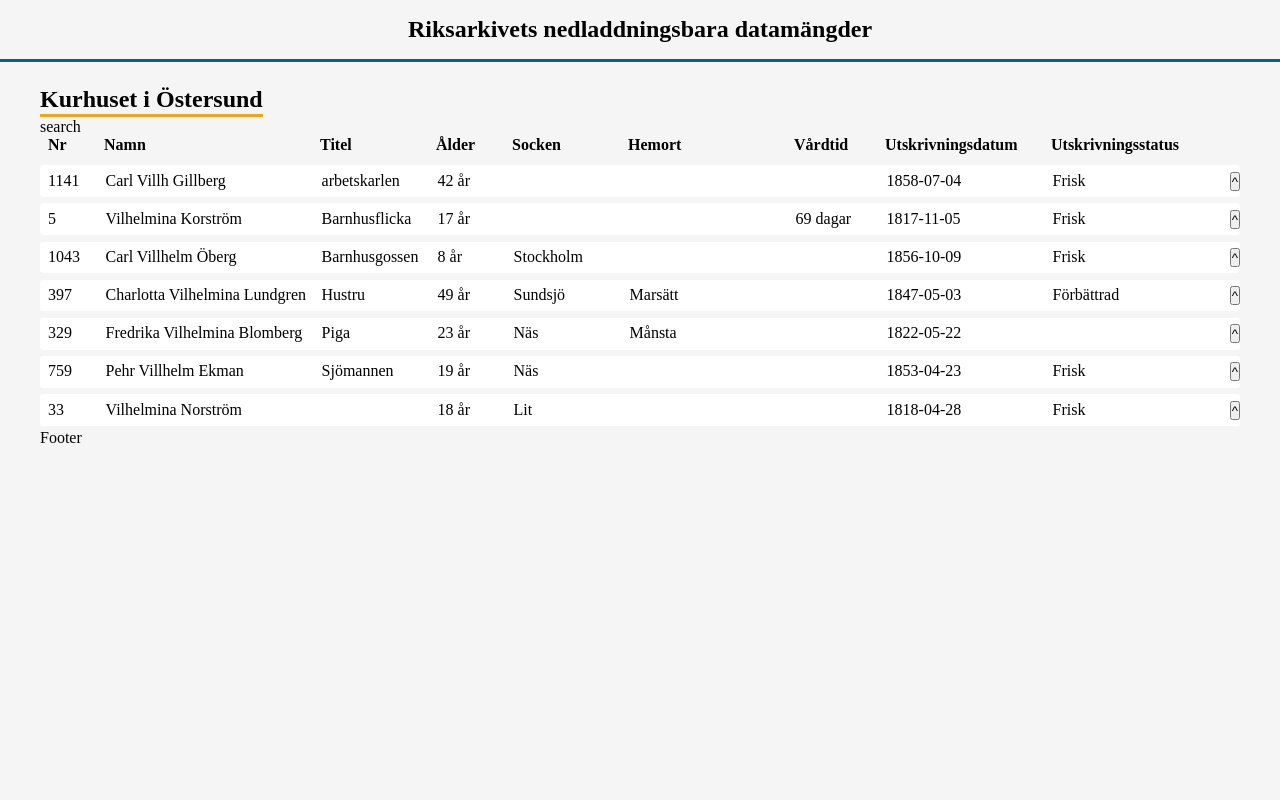
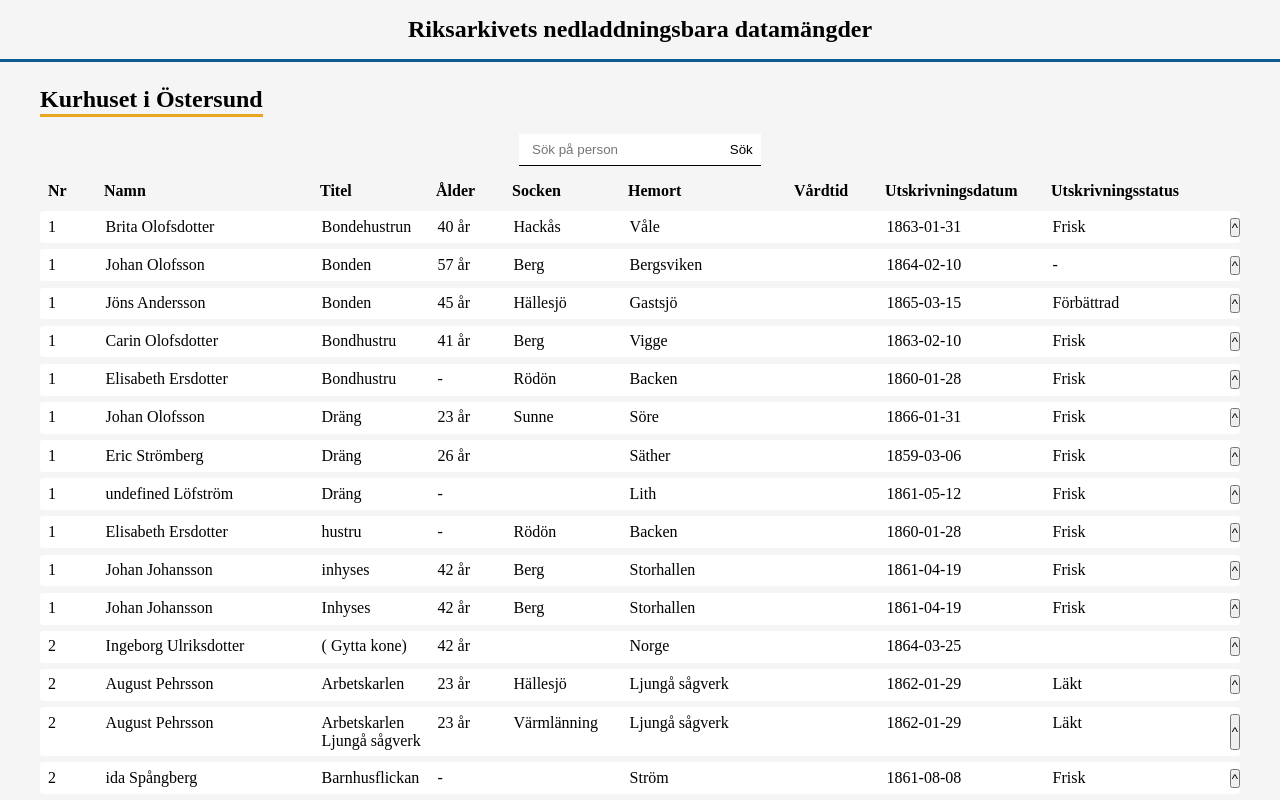
Before and after one commit to Nicklas-Holmqvist/riksarkivets-oppna-databaser, a Next.js app: page /kurhuset-i-ostersund in a window 1280 px wide. Shown: the top 800 px of the page. Built offline with nearby package versions, Linux system fonts and the light colour scheme.

Commit message:
feat: created search component

```diff
--- a/components/Layout.tsx
+++ b/components/Layout.tsx
@@ -8,7 +8,7 @@
       <Header />
       <Nav />
       <main>{children}</main>
-      <footer>Footer</footer>
+      <footer></footer>
     </>
   );
 };
--- /dev/null
+++ b/components/Search.tsx
@@ -0,0 +1,49 @@
+import React, { useState } from 'react';
+import styled from 'styled-components';
+
+interface SearchProps {
+  handleSearchEvent: (searchValue: string) => void;
+}
+
+const Search: React.FC<SearchProps> = ({ handleSearchEvent }) => {
+  const [searchValue, setSearchValue] = useState<string>('');
+
+  function handleChange(event: React.ChangeEvent<HTMLInputElement>) {
+    setSearchValue(event.target.value);
+  }
+  return (
+    <form
+      onSubmit={(event: React.ChangeEvent<SubmitEventInit>) => {
+        event.preventDefault();
+        handleSearchEvent(searchValue);
+      }}
+    >
+      <label>
+        <StyledTextInput
+          type="text"
+          value={searchValue}
+          onChange={handleChange}
+          placeholder="Sök på person"
+        />
+      </label>
+      <StyledButtonInput type="submit" value="Sök" />
+    </form>
+  );
+};
+
+export default Search;
+
+const StyledTextInput = styled.input`
+  box-sizing: border-box;
+  border: none;
+  border-bottom: solid 1px black;
+  padding: 0.5rem 0.8rem;
+`;
+
+const StyledButtonInput = styled.input`
+  border: none;
+  background-color: white;
+  padding: 0.5rem 0.5rem;
+  border-bottom: solid 1px black;
+  cursor: pointer;
+`;
--- a/pages/kurhuset-i-ostersund.tsx
+++ b/pages/kurhuset-i-ostersund.tsx
@@ -1,20 +1,44 @@
-import React from 'react';
+import React, { useEffect, useState } from 'react';
+import styled from 'styled-components';
 import ListItem from '../components/ListItem';
+import Search from '../components/Search';
 
 import kurhuset from '../data/kurhuset.json';
 
 const Kurhuset = () => {
-  const found = kurhuset.data.filter((person) =>
-    person.förnamn?.toLowerCase().includes('vil')
-  );
+  const [data, setData] = useState<any>([]);
+
+  useEffect(() => {
+    setData(kurhuset.data.sort((a, b) => a.nummer - b.nummer));
+  }, []);
+
+  function handleSearchEvent(searchValue: string) {
+    return fetchSearchResult(searchValue);
+  }
+
+  function fetchSearchResult(searchValue: string) {
+    const result = kurhuset.data.filter((person) =>
+      person.förnamn?.toLowerCase().includes(searchValue)
+    );
+    setData(result.sort((a, b) => a.nummer - b.nummer));
+  }
+
   return (
     <main>
-      <section>search</section>
+      <SearchSection>
+        <Search handleSearchEvent={handleSearchEvent} />
+      </SearchSection>
       <section>
-        <ListItem data={found} />
+        <ListItem data={data} />
       </section>
     </main>
   );
 };
 
 export default Kurhuset;
+
+const SearchSection = styled.section`
+  box-sizing: border-box;
+  text-align: center;
+  padding: 1rem 0;
+`;
```
